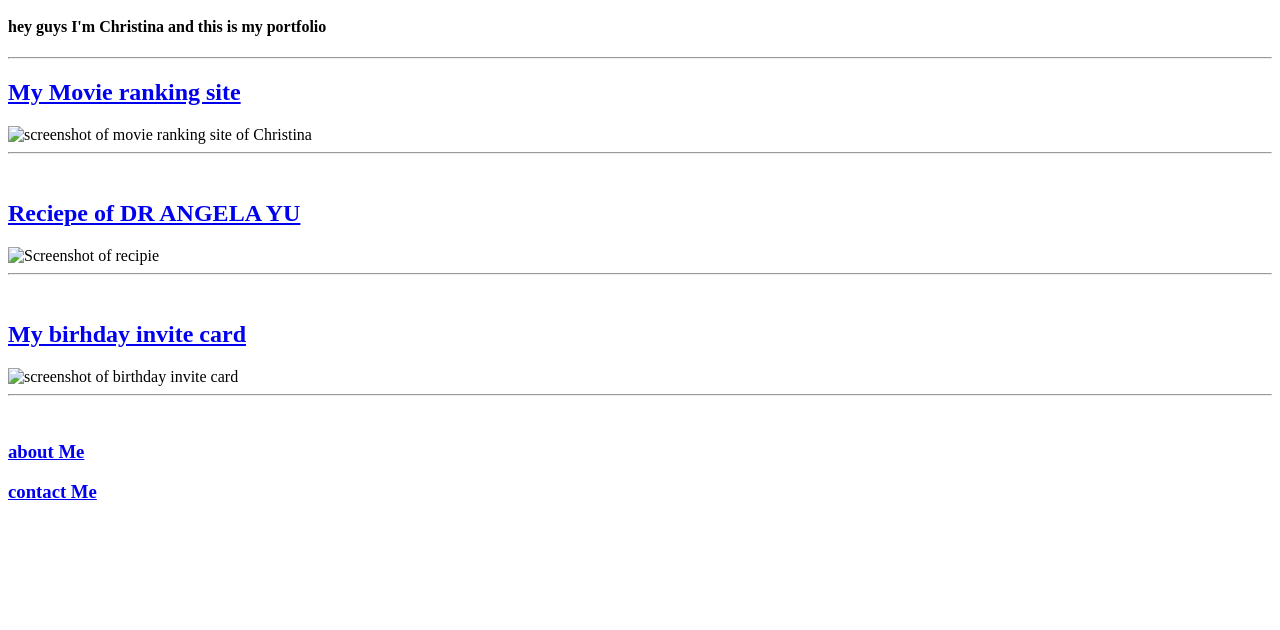
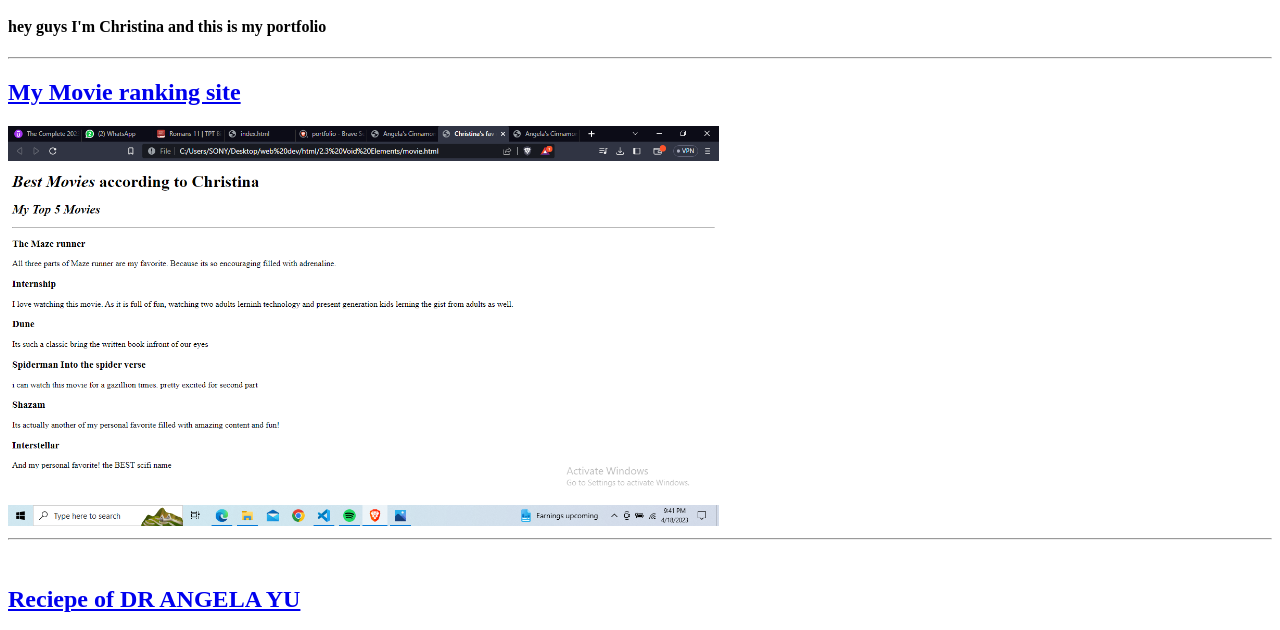
Before and after one commit to Chriss-583/html-chris-portfolio, a plain HTML site: page index.html in a window 1280 px wide. Shown: the part 105-735 px from the top of the page. Drawn offline with Linux system fonts and the light colour scheme.

Commit message:
Update index.html

```diff
--- a/index.html
+++ b/index.html
@@ -9,14 +9,14 @@
    <h3>I'm a Web developer</h3>
    <h4>hey guys I'm Christina and this is my portfolio</h4>
    <hr/>
-   <a href="./public/movie.html"><h2>My Movie ranking site</h2></a><img src="./assets/images/movies.png "height="400" alt="screenshot of movie ranking site of Christina"/>
+   <a href="./movie.html"><h2>My Movie ranking site</h2></a><img src="./movies.png "height="400" alt="screenshot of movie ranking site of Christina"/>
    <hr><br/>
-   <a href="./public/index.html"><h2>Reciepe of DR ANGELA YU</h2></a><img src="./assets/images/recepie.png"height="400" alt="Screenshot of recipie"/>
+   <a href="./index.html"><h2>Reciepe of DR ANGELA YU</h2></a><img src="./recepie.png"height="400" alt="Screenshot of recipie"/>
    <hr/><br/>
-   <a href="./public/birth invite.html"><h2>My birhday invite card</h2></a><img src="./assets/images/Screenshot (20).png"height="400" alt="screenshot of birthday invite card"/>
+   <a href="./birth invite.html"><h2>My birhday invite card</h2></a><img src="./Screenshot (20).png"height="400" alt="screenshot of birthday invite card"/>
    <hr/><br>
-   <a href="./public/about.html"><h3>about Me</h3></a>
-   <a href="./public/contact.html"><h3>contact Me</h3></a>
+   <a href="./about.html"><h3>about Me</h3></a>
+   <a href="./contact.html"><h3>contact Me</h3></a>
 </body>
 </html>
 
```
